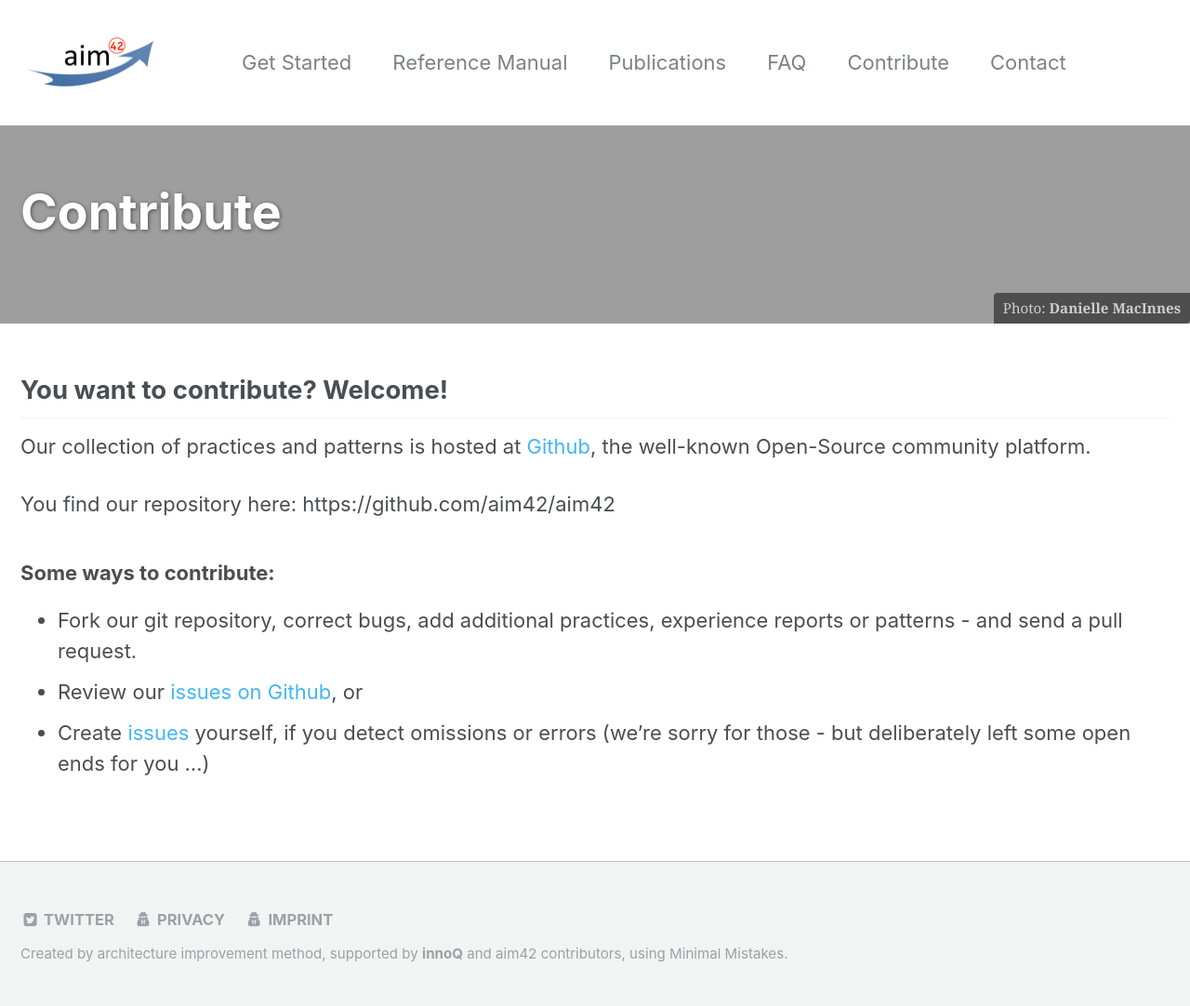
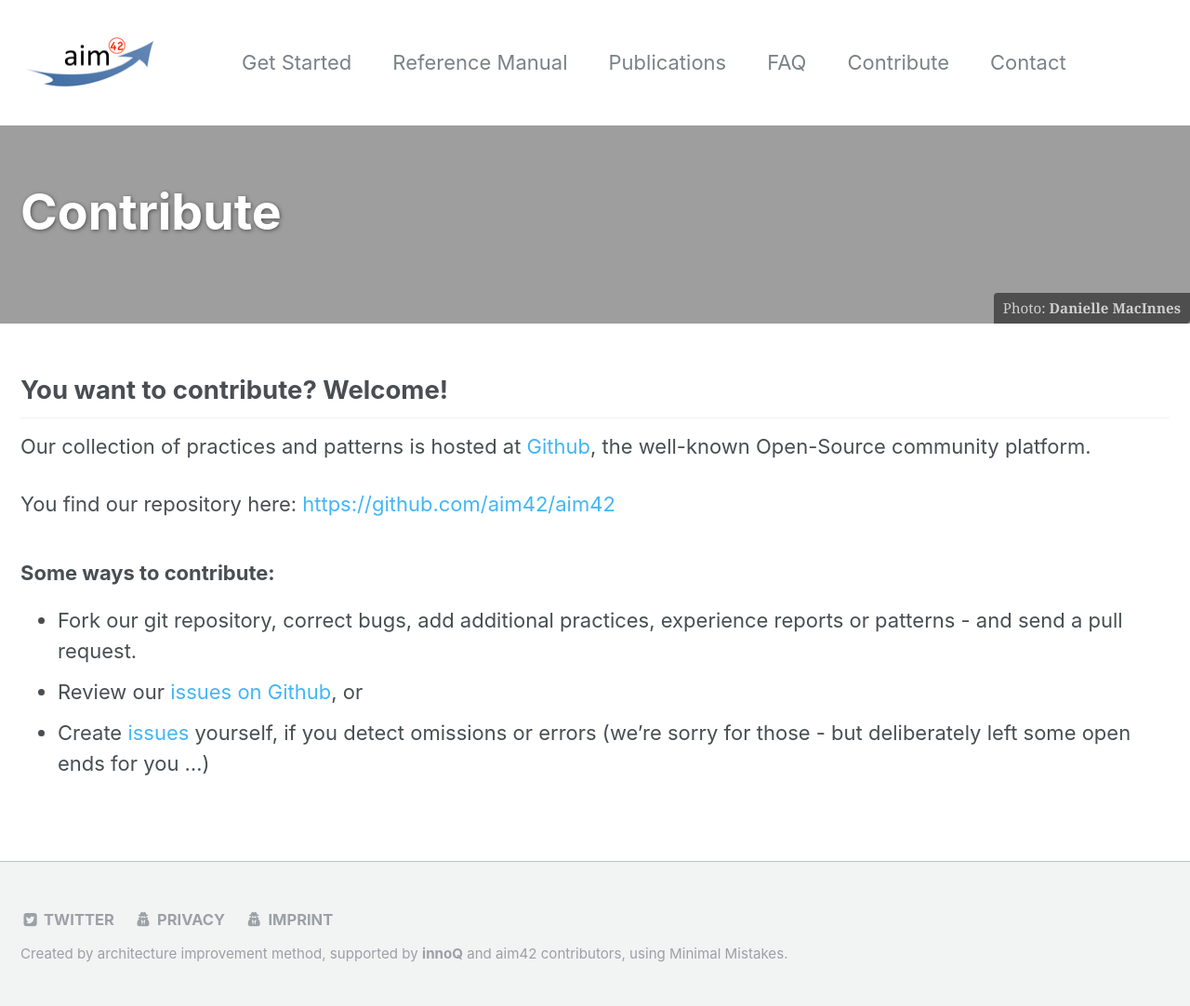
Before and after one commit to aim42/aim42.org-site, a Jekyll site: the page built from _pages/contribute.md, in a window 1280 px wide. Shown: the whole page at 93% size. Built offline with Jekyll 4.4.1, drawn with Linux system fonts in a browser that asks for light colours; part of the change alters nothing that is shown.

```diff
--- a/_pages/contribute.md
+++ b/_pages/contribute.md
@@ -12,11 +12,12 @@ permalink: /contribute
 Our collection of practices and patterns is hosted at [Github](https://github.com/aim42/aim42), the well-known Open-Source community platform.
 
 You find our repository here:
-https://github.com/aim42/aim42
+[https://github.com/aim42/aim42]([https://github.com/aim42/aim42)
 
 
 ### Some ways to contribute:
 
 * Fork our git repository, correct bugs, add additional practices, experience reports or patterns - and send a pull request.
 * Review our [issues on Github](https://github.com/aim42/aim42/issues), or
-* Create [issues](https://github.com/aim42/aim42/issues) yourself, if you detect omissions or errors (we're sorry for those - but deliberately left some open ends for you ...)
+* Create [issues](https://github.com/aim42/aim42/issues) yourself, if you detect omissions or errors
+(we're sorry for those - but deliberately left some open ends for you ...)
```
Also changed, not shown: 1 other file.
